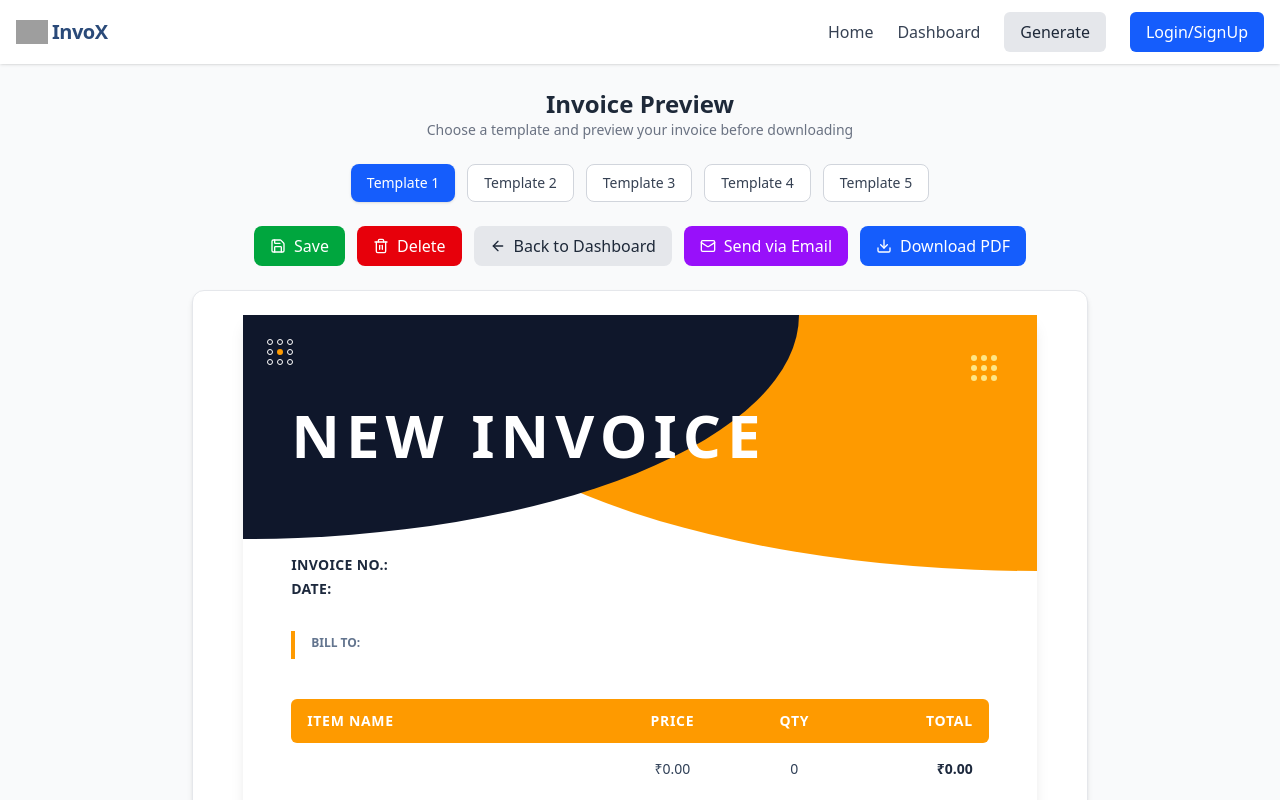
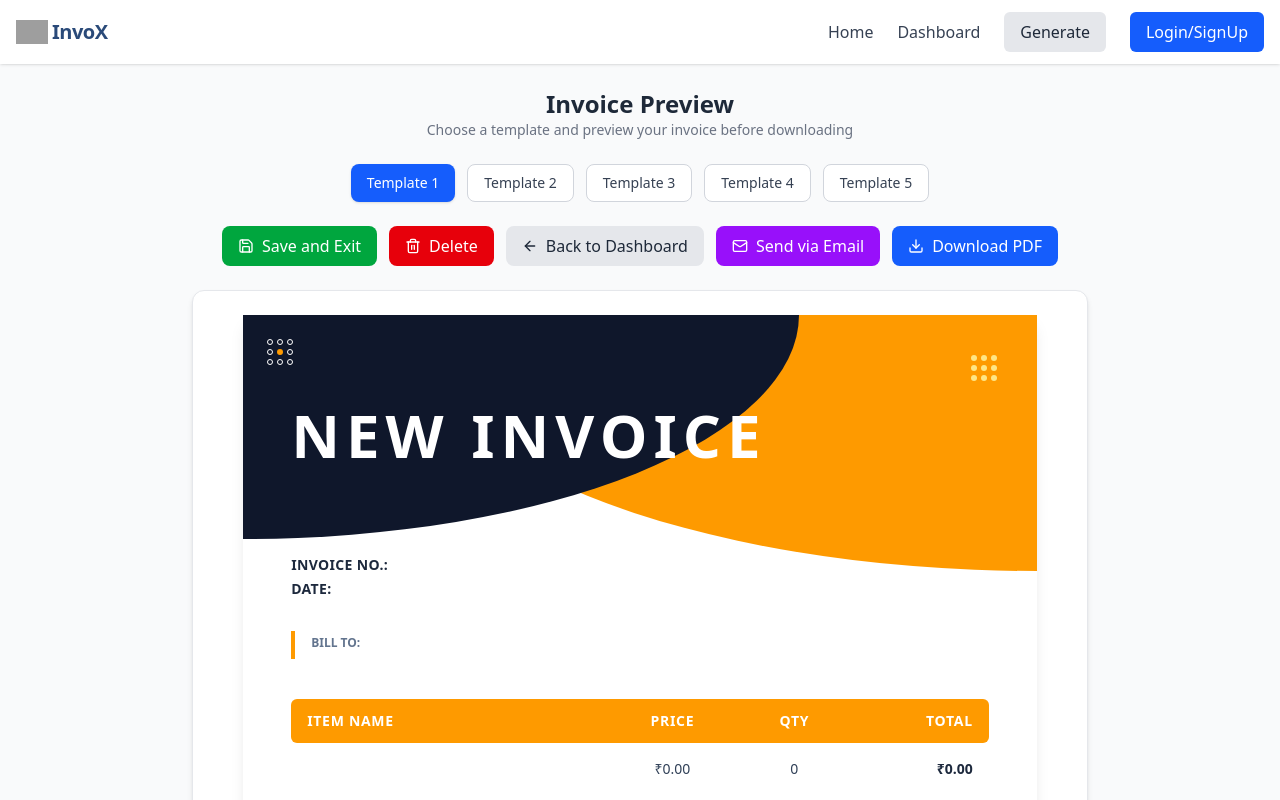
Before and after one commit to Darsh0002/InvoX-frontend, a React (Vite) app: page /preview in a window 1280 px wide. Shown: the top 800 px of the page. Built offline with nearby package versions, Linux system fonts and the light colour scheme; grey boxes are pictures that could not be loaded.

Commit message:
Integrated Backend API

```diff
--- a/src/context/AppContext.jsx
+++ b/src/context/AppContext.jsx
@@ -8,6 +8,9 @@ export const AppContextProvider = ({ children }) => {
 
   const [invoiceData, setInvoiceData] = useState(initialInvoiceData);
   const [selectedTemplate, setSelectedTemplate] = useState("template1");
+
+  const baseURL = "http://localhost:8080";
+
   const contextValue = {
     invoiceTitle,
     setInvoiceTitle,
@@ -16,6 +19,7 @@ export const AppContextProvider = ({ children }) => {
     selectedTemplate,
     setSelectedTemplate,
     initialInvoiceData,
+    baseURL,
   };
 
   return (
--- a/src/pages/PreviewPage.jsx
+++ b/src/pages/PreviewPage.jsx
@@ -1,13 +1,42 @@
-import React, { useRef, useContext } from "react";
+import React, { useRef, useContext, useState } from "react";
 import { templates } from "../assets/assets";
 import { AppContext } from "../context/AppContext";
 import InvoicePreview from "../components/InvoicePreview";
-import { Save, Trash2, ArrowLeft, Mail, Download } from "lucide-react";
+import { Save, Trash2, ArrowLeft, Mail, Download, Loader2 } from "lucide-react";
+import toast from "react-hot-toast";
+import { useNavigate } from "react-router-dom";
+import { saveInvoice } from "../service/invoiceService";
 
 const PreviewPage = () => {
   const previewRef = useRef();
-  const { selectedTemplate, setSelectedTemplate, invoiceData } =
+  const { selectedTemplate, setSelectedTemplate, invoiceData, baseURL } =
     useContext(AppContext);
+
+  const [loading, setLoading] = useState(false);
+  const navigate = useNavigate();
+
+  const handleSave = async () => {
+    try {
+      setLoading(true);
+      const payload = {
+        ...invoiceData,
+        template: selectedTemplate,
+      };
+      const response = await saveInvoice(baseURL, payload);
+
+      if (response.status >= 200 && response.status < 300) {
+        toast.success("Invoice saved successfully");
+        navigate("/dashboard");
+      } else {
+        toast.error("Failed to save invoice");
+      }
+    } catch (error) {
+      console.error(error);
+      toast.error("Failed to save invoice: " + error.message);
+    } finally {
+      setLoading(false);
+    }
+  };
 
   return (
     <div className="min-h-screen bg-gray-50 p-6 ">
@@ -41,9 +70,20 @@ const PreviewPage = () => {
 
       {/* ===== Action Buttons ===== */}
       <div className="mb-6 flex flex-wrap gap-3 justify-center">
-        <button className="px-4 py-2 rounded-lg bg-green-600 text-white hover:bg-green-700 transition flex items-center gap-2">
-          <Save size={16} />
-          Save
+        <button
+          className="px-4 py-2 rounded-lg bg-green-600 text-white hover:bg-green-700 transition flex items-center gap-2"
+          onClick={handleSave}
+          disabled={loading}
+        >
+          {loading && <Loader2 className="animate-spin" size={16} />}
+          {loading ? (
+            "Saving..."
+          ) : (
+            <>
+              <Save size={16} />
+              Save and Exit
+            </>
+          )}
         </button>
 
         <button className="px-4 py-2 rounded-lg bg-red-600 text-white hover:bg-red-700 transition flex items-center gap-2">
--- /dev/null
+++ b/src/service/invoiceService.js
@@ -0,0 +1,5 @@
+import axios from "axios";
+
+export const saveInvoice = (baseURL, payload) => {
+  return axios.post(`${baseURL}/invoices`, payload);
+}
```
